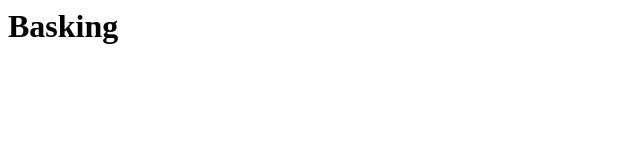
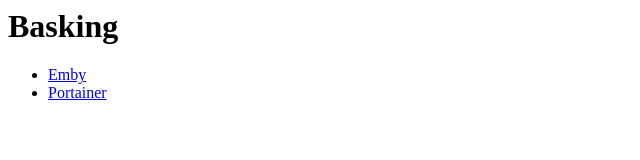
Before and after one commit to hergaiety/basking-dashboard, a website: page public/index.html in a window 1280 px wide. Shown: the whole page, without its empty margins (0-640 px from the left). Drawn offline with Linux system fonts and the light colour scheme.

Commit message:
Links to emby/portainer

```diff
--- a/public/index.html
+++ b/public/index.html
@@ -4,5 +4,9 @@
 </head>
 <body>
   <h1>Basking</h1>
+  <ul>
+    <li><a href="/emby">Emby</a>
+    <li><a href="/portainer">Portainer</a>
+  </ul>
 </body>
 </html>
```
